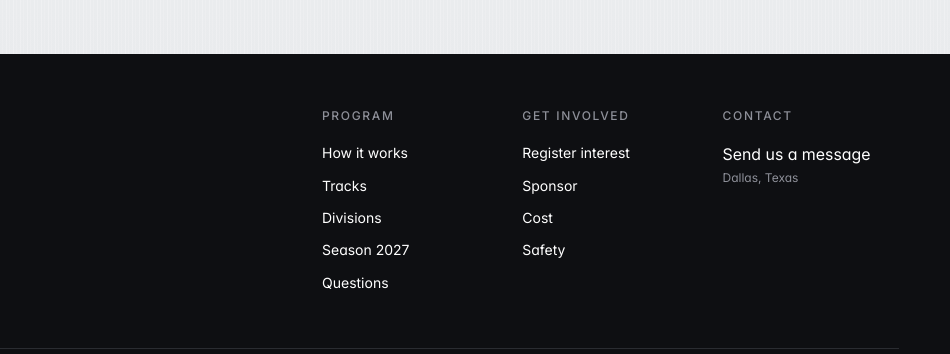
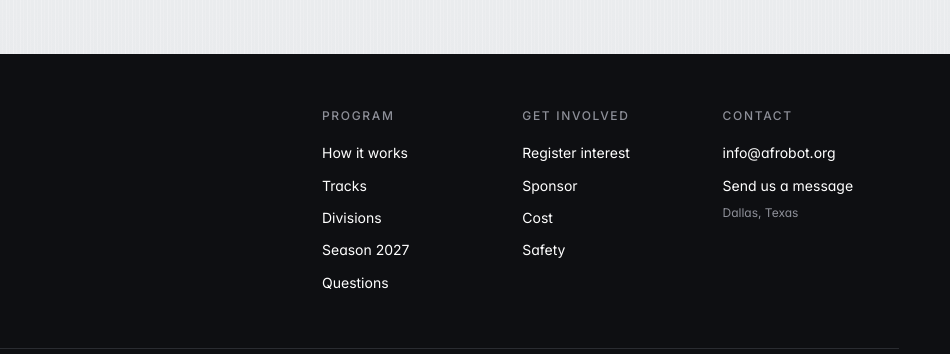
Before and after one commit to glappycom/afrobot, a website: page index.html in a window 1280 px wide. Shown: the part 10459-10813 px from the top of the page, 330-1280 px from the left. Drawn offline with Linux system fonts and the light colour scheme.

Commit message:
Footer: add info@afrobot.org contact link

```diff
--- a/index.html
+++ b/index.html
@@ -320,7 +320,7 @@
     <div class="col-5 col-md-12"><img data-logo="reversed" src="assets/logo-afrobot-reversed.svg" alt="afrobot" height="38"><p>Youth AI and robotics. Born from the African diaspora, built for every kid who&rsquo;s been left out of tech.</p></div>
     <nav class="c-7-9 col-md-6" aria-label="Program"><h4>Program</h4><a href="#program">How it works</a><a href="#tracks">Tracks</a><a href="#divisions">Divisions</a><a href="#season">Season 2027</a><a href="#faq">Questions</a></nav>
     <nav class="c-9-11 col-md-6" aria-label="Get involved"><h4>Get involved</h4><a href="#register">Register interest</a><a href="#sponsor">Sponsor</a><a href="#cost">Cost</a><a href="#safety">Safety</a></nav>
-    <div class="c-11-13 col-md-12"><h4>Contact</h4><a href="#register">Send us a message</a><span class="dim">Dallas, Texas</span></div>
+    <nav class="c-11-13 col-md-12" aria-label="Contact"><h4>Contact</h4><a href="mailto:info@afrobot.org">info@afrobot.org</a><a href="#register">Send us a message</a><span class="dim">Dallas, Texas</span></nav>
     <div class="col-12 footer__base"><span>© 2026 AfroBot.</span><span>Concept preview. Dates, partners and costs are proposed.</span></div>
   </div>
 </footer>
```
